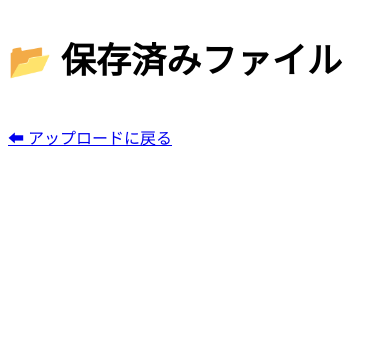
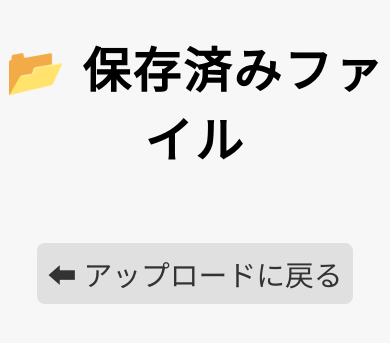
Before and after one commit to PopularTree/FileServerForGrandparents, a Flask app: page /list in a window 390 px wide. Shown: the top 343 px of the page. Run offline with Flask 3, Linux system fonts and the light colour scheme.

Commit message:
expand message 2

```diff
--- a/templates/list.html
+++ b/templates/list.html
@@ -3,13 +3,68 @@
 <head>
   <meta charset="UTF-8">
   <title>保存済みファイル</title>
+  <meta name="viewport" content="width=device-width, initial-scale=1">
+  <style>
+    body {
+      font-size: 2.8em;
+      text-align: center;
+      background: #f7f7f7;
+      margin: 0;
+      padding: 0;
+    }
+    h1 {
+      font-size: 3em;
+      margin-top: 48px;
+      margin-bottom: 48px;
+      letter-spacing: 0.05em;
+    }
+    ul {
+      list-style: none;
+      padding: 0;
+      margin: 0 auto;
+      max-width: 700px;
+    }
+    li {
+      margin-bottom: 32px;
+      font-size: 2em;
+      background: #fff;
+      border-radius: 16px;
+      box-shadow: 2px 2px 8px #bbb;
+      padding: 24px 0;
+      width: 96vw;
+      max-width: 650px;
+      margin-left: auto;
+      margin-right: auto;
+    }
+    a {
+      font-size: 2em;
+      padding: 16px;
+      text-decoration: none;
+      color: #333;
+      display: inline-block;
+      margin-top: 12px;
+      border-radius: 8px;
+      background: #e0e0e0;
+    }
+    a:hover {
+      background: #4caf50;
+      color: white;
+    }
+    @media (max-width: 600px) {
+      body { font-size: 1.5em; }
+      h1 { font-size: 2em; margin-top: 32px; margin-bottom: 32px; }
+      li { font-size: 1.2em; padding: 12px 0; max-width: 99vw; }
+      a { font-size: 1.2em; padding: 10px; }
+    }
+  </style>
 </head>
 <body>
-  <h1 style="font-size:2.2em; margin-top:32px;">📂 保存済みファイル</h1>
-  <ul style="list-style:none; padding:0;">
+  <h1>📂 保存済みファイル</h1>
+  <ul>
     {% for file in files %}
-      <li style="margin-bottom:18px;">
+      <li>
         {{ file }}
+        <br>
         <a href="/download/{{ file }}">📥 ダウンロード</a>
       </li>
     {% endfor %}
```
Also changed, not shown: templates/home.html (+43 -4 lines), templates/upload.html (+56 -2 lines).
